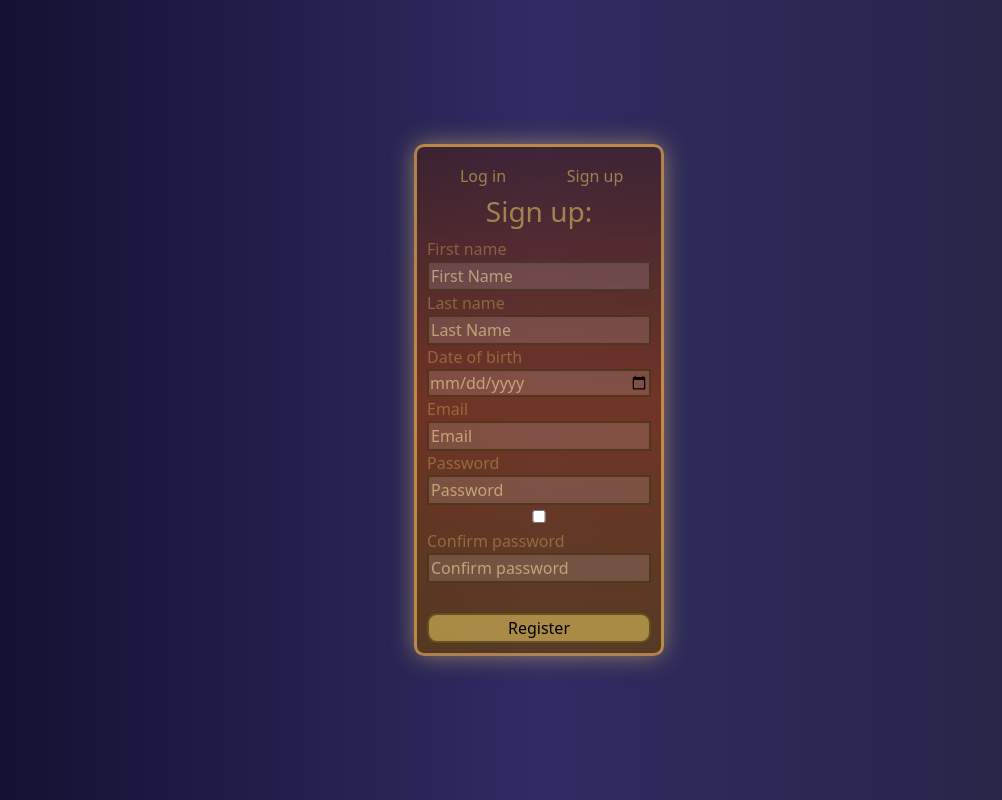
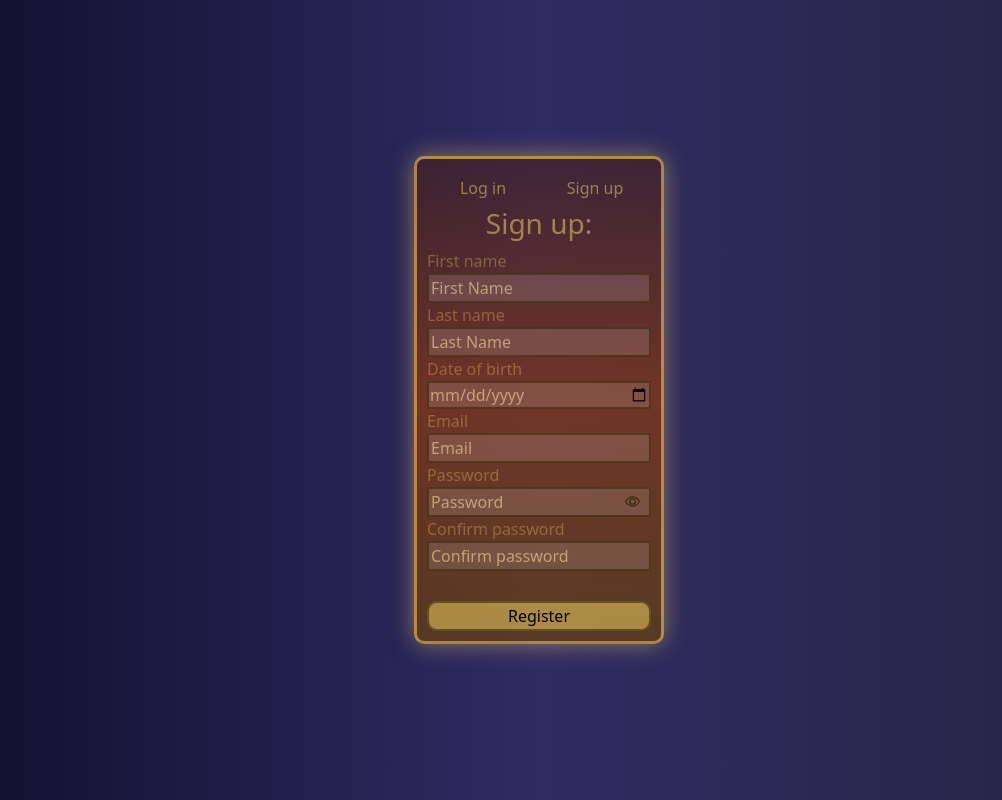
Before and after one commit to Roman-cas88/register-users, a React (Create React App) app: page / in a window 1280 px wide. Shown: the whole page, without its empty margins (101-1103 px from the left). Built offline with nearby package versions, Linux system fonts and the light colour scheme.

Commit message:
show password eye icon

```diff
--- a/package.json
+++ b/package.json
@@ -11,6 +11,7 @@
     "react": "^18.2.0",
     "react-bootstrap": "^2.7.2",
     "react-dom": "^18.2.0",
+    "react-icons": "^4.8.0",
     "react-redux": "^8.0.5",
     "react-scripts": "5.0.1",
     "redux": "^4.2.1",
--- a/src/components/NewUser.jsx
+++ b/src/components/NewUser.jsx
@@ -3,6 +3,7 @@ import { useDispatch } from 'react-redux'
 import { usersData } from '../slices/users'
 import { InputForm } from './InputForm'
 import { nanoid } from '@reduxjs/toolkit'
+import { BsEyeSlash, BsEye } from 'react-icons/bs'
 
 export const NewUser = () => {
     const dispatch = useDispatch()
@@ -15,7 +16,13 @@ export const NewUser = () => {
         dispatch(usersData(newUser));
     }
 
-    const [password, setPassword] = useState()
+    const [checkPassword, setСheckPassword] = useState()
+
+    const [type, setType] = useState("password")
+
+    const showPassword = () => {
+        type === 'password' ? setType('text') : setType('password')
+    }
 
     return (
         <div className='regist'>
@@ -51,20 +58,22 @@ export const NewUser = () => {
                         errMessage="Should be a valid email address"
                         placeholder="Email"
                         />
+                    <div className='password'>
                         <InputForm
                             autocomplete='on'
-                        type="password"
+                            type={type}
                             name="password"
                             label="Password"
                             errMessage="Password should be 8-20 characters and include at least 1 letter and 1 number!"
                             pattern="^(?=.*[0-9])(?=.*[a-za-z])(?=.*[A-ZA-Z])[a-zA-Z0-9!@#$%^&*()-_)]{8,20}$"
                             placeholder="Password"
-                        onChange={(e) => setPassword(e.target.value)}
+                            onChange={(e) => setСheckPassword(e.target.value)}
                             />
-                    <InputForm
-                        id="eye"
-                        type="checkbox"
-                        />
+                            <div className='showPassword' onClick={showPassword}>
+                                {type === "password" && <BsEye size={15}/>}
+                                {type === "text" && <BsEyeSlash size={15}/>}
+                            </div>
+                    </div>
                     <InputForm
                         autocomplete='on'
                         type="password"
@@ -72,9 +81,8 @@ export const NewUser = () => {
                         label="Confirm password"
                         errMessage="Passwords don't match!"
                         placeholder="Confirm password"
-                        pattern={password}
+                        pattern={checkPassword}
                         />
-
                     <button className='submitButton' type='submit'>Register</button>
             </form>
         </div>
--- a/src/components/styles.css
+++ b/src/components/styles.css
@@ -125,3 +125,13 @@ input:invalid[focus="true"] {
 input:invalid[focus="true"] ~ .errMessage {
     display: block;
 }
+.password{
+    position: relative;
+}
+.showPassword{
+    cursor: pointer;
+    color: #2d2300;
+    position: absolute;
+    top: 25px;
+    right: 5%;
+}
```
Also changed, not shown: 1 other file (tests, documents, lock files or other folders). Lines whose indentation alone changed are shown as unchanged.
